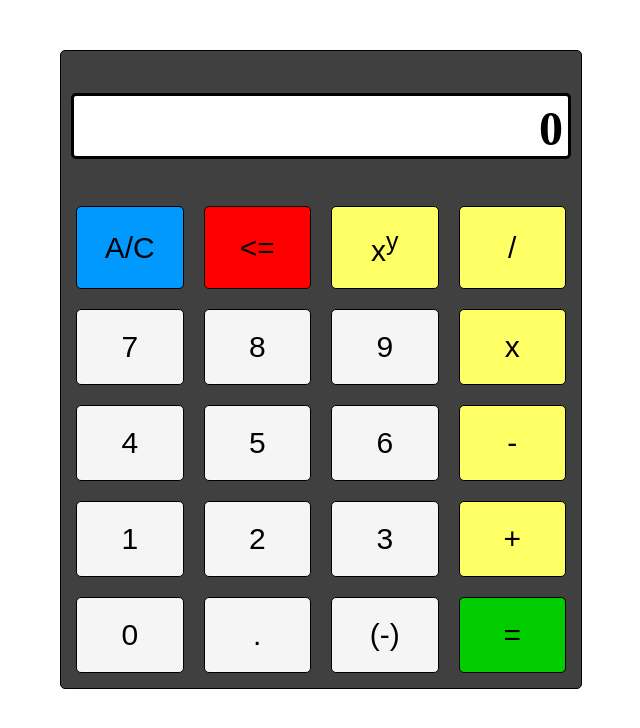
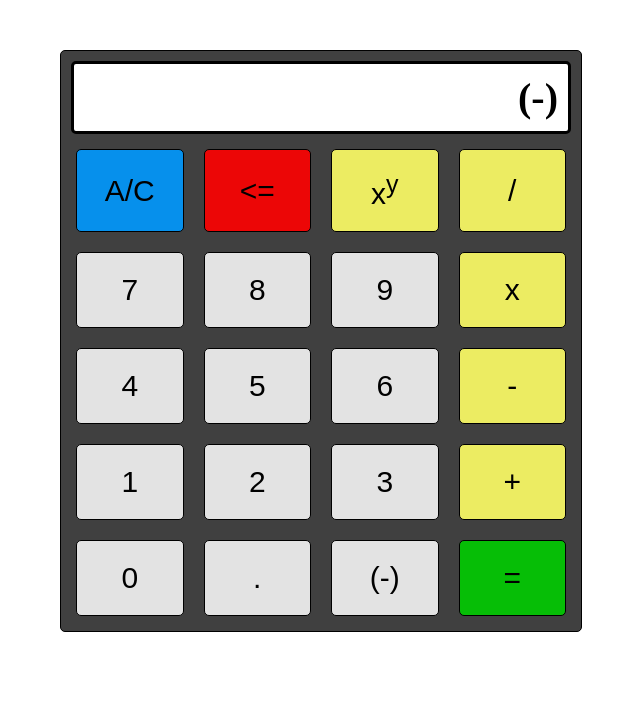
Before and after one commit to amcmillion3/Calculator, a plain HTML site: page index.html in a window 1280 px wide. Both pictures are taken after a click on the button "(-)". Shown: the whole page, without its empty margins (319-959 px from the left). Drawn offline with Linux system fonts and the light colour scheme.

Commit message:
Update with specific data

```diff
--- a/app.js
+++ b/app.js
@@ -1,50 +1,52 @@
-const display = document.querySelector(".display");
-const clearBtn = document.getElementById("clear");
-const deleteBtn = document.getElementById("delete");
-const powerBtn = document.getElementById("power");
-const divideBtn = document.getElementById("divide");
-const multiplyBtn = document.getElementById("multiply");
-const subtractBtn = document.getElementById("subtract");
-const addBtn = document.getElementById("add");
-const equalsBtn = document.getElementById("equals");
-const negativeBtn = document.getElementById("negative");
-const decimalBtn = document.getElementById("decimal");
-const zeroBtn = document.getElementById("zero");
-const oneBtn = document.getElementById("one");
-const twoBtn = document.getElementById("two");
-const threeBtn = document.getElementById("three");
-const fourBtn = document.getElementById("four");
-const fiveBtn = document.getElementById("five");
-const sixBtn = document.getElementById("six");
-const sevenBtn = document.getElementById("seven");
-const eightBtn = document.getElementById("eight");
-const nineBtn = document.getElementById("nine");
+class Calculator {
+    // Allows us to set text elements in calculator class
+    constructor(previousOperandTextElement, currentOperandTextElement) {
+        this.previousOperandTextElement = previousOperandTextElement;
+        this.currentOperandTextElement = currentOperandTextElement;
+        this.clear();
+    };
 
-// Add
-function add(a,b) {
-    return a + b;
+    // Sets all values to default
+    clear() {
+        this.currentOperand = "";
+        this.previousOperand = "";
+        this.operation = undefined;
+    };
+
+    delete() {
+
+    };
+
+    appendNumber(number) {
+        this.currentOperand = number;
+    };
+
+    selectOperation(operation) {
+
+    };
+
+    operate() {
+
+    };
+
+    updateDisplay() {
+        this.currentOperandTextElement.innerText = this.currentOperand;
+    };
 };
 
-// Subtract
-function subtract(a,b) {
-    return a - b;
-};
+const numberButtons = document.querySelectorAll("[data-number]");
+const operationButtons = document.querySelectorAll("[data-operation]");
+const equalsButton = document.querySelector("[data-equals]");
+const clearButton = document.querySelector("[data-clear]");
+const deleteButton = document.querySelector("[data-delete]");
+const previousOperandTextElement = document.querySelector("[data-previous-operand]");
+const currentOperandTextElement = document.querySelector("[data-current-operand]");
 
-// Multiply
-function multiply(a,b) {
-    return a * b;
-};
+const calculator = new Calculator(previousOperandTextElement, currentOperandTextElement);
 
-// Divide
-function divide(a,b) {
-    if (b == 0 ) {
-        return "No no no! Bad user!"
-    } else {
-        return a/b;
-    }
-};
-
-// Power
-function power(a,b) {
-    return a ** b;
-};
+numberButtons.forEach(button => {
+    button.addEventListener("click", () => {
+        calculator.appendNumber(button.innerText);
+        calculator.updateDisplay();
+    })
+})
--- a/index.html
+++ b/index.html
@@ -8,28 +8,31 @@
     <title>Calculator</title>
 </head>
 <body>
-    <main class="container">
-        <h1 class="display">0</h1>
-        <button type="button" class="calc-btn" id="clear">A/C</button>
-        <button type="button" class="calc-btn" id="delete"><=</button>
-        <button type="button" class="calc-btn" id="power">x<sup>y</sup></button>
-        <button type="button" class="calc-btn" id="divide">/</button>
-        <button type="button" class="calc-btn" id="multiply">x</button>
-        <button type="button" class="calc-btn" id="subtract">-</button>
-        <button type="button" class="calc-btn" id="add">+</button>
-        <button type="button" class="calc-btn" id="equals">=</button>
-        <button type="button" class="calc-btn" id="negative">(-)</button>
-        <button type="button" class="calc-btn" id="decimal">.</button>
-        <button type="button" class="calc-btn" id="zero">0</button>
-        <button type="button" class="calc-btn" id="one">1</button>
-        <button type="button" class="calc-btn" id="two">2</button>
-        <button type="button" class="calc-btn" id="three">3</button>
-        <button type="button" class="calc-btn" id="four">4</button>
-        <button type="button" class="calc-btn" id="five">5</button>
-        <button type="button" class="calc-btn" id="six">6</button>
-        <button type="button" class="calc-btn" id="seven">7</button>
-        <button type="button" class="calc-btn" id="eight">8</button>
-        <button type="button" class="calc-btn" id="nine">9</button>
+    <main class="calculator">
+        <div class="display">
+            <div class="previous-operand" data-previous-operand></div>
+            <div class="current-operand" data-current-operand>0</div>
+        </div>
+        <button class="calc-btn" id="clear" data-clear>A/C</button>
+        <button class="calc-btn" id="delete" data-delete><=</button>
+        <button class="calc-btn operator" id="power" data-operation>x<sup>y</sup></button>
+        <button class="calc-btn operator" id="divide" data-operation>/</button>
+        <button class="calc-btn operator" id="multiply" data-operation>x</button>
+        <button class="calc-btn operator" id="subtract" data-operation>-</button>
+        <button class="calc-btn operator" id="add" data-operation>+</button>
+        <button class="calc-btn" id="equals" data-equals>=</button>
+        <button class="calc-btn number" id="negative" data-number>(-)</button>
+        <button class="calc-btn number" id="decimal" data-number>.</button>
+        <button class="calc-btn number" id="zero" data-number>0</button>
+        <button class="calc-btn number" id="one" data-number>1</button>
+        <button class="calc-btn number" id="two" data-number>2</button>
+        <button class="calc-btn number" id="three" data-number>3</button>
+        <button class="calc-btn number" id="four" data-number>4</button>
+        <button class="calc-btn number" id="five" data-number>5</button>
+        <button class="calc-btn number" id="six" data-number>6</button>
+        <button class="calc-btn number" id="seven" data-number>7</button>
+        <button class="calc-btn number" id="eight" data-number>8</button>
+        <button class="calc-btn number" id="nine" data-number>9</button>
     </main>
     <script src="app.js"></script>
 </body>
--- a/styles.css
+++ b/styles.css
@@ -24,15 +24,27 @@
      grid-area: display;
      border: 3px solid black;
      border-radius: 5px;
-     height: 50px;
-     text-align: right;
+     height: auto;
      background: white;
-     padding: 5px;
-     font-size: 48px;
+     display: flex;
+     flex-direction: column;
+     align-items: flex-end;
+     justify-content: space-around;
+     word-wrap: break-word;
+     word-break: break-all;
+     padding: 10px;
+ }
+
+ .previous-operand {
+     font-size: 1.5rem;
+ }
+
+ .current-operand {
+     font-size: 2.5rem;
+     font-weight: bold;
  }
 
  .calc-btn {
-     background: white;
      padding: 20px;
      margin: 5px;
      border: 1px solid black;
@@ -40,102 +52,117 @@
      font-size: 30px;
  }
 
+ .calculator > button {
+     cursor: pointer;
+ }
+
+ .number {
+     background: rgba(245,245,245, 0.9);
+ }
+
+ .number:hover {
+     background: rgba(245,245,245, 1);
+ }
+
+ .operator {
+     background: rgba(255, 255, 102, 0.9);
+ }
+
+ .operator:hover {
+    background: rgba(255, 255, 102, 1);
+ }
+
  #clear {
      grid-area: clear;
-     background: #0099ff;
+     background: rgba(0, 153, 255, 0.9);
+ }
+
+ #clear:hover {
+    background: rgba(0, 153, 255, 1);
  }
 
  #delete {
     grid-area: delete;
-    background: #FF0000;
+    background: rgba(255, 0, 0, 0.9);
+}
+
+#delete:hover {
+    background: rgba(255, 0, 0, 1);
 }
 
 #power {
     grid-area: power;
-    background: #FFFF66;
 }
 
 #divide {
     grid-area: divide;
-    background: #FFFF66;
 }
 
 #multiply {
     grid-area: multiply;
-    background: #FFFF66;
 }
 
 #subtract {
     grid-area: subtract;
-    background: #FFFF66;
 }
 
 #add {
     grid-area: add;
-    background: #FFFF66;
 }
 
 #equals {
     grid-area: equals;
-    background: #00CC00;
+    background: rgba(0, 204, 0, 0.9);
+}
+
+#equals:hover {
+    background: rgba(0, 204, 0, 1);
 }
 
 #negative {
     grid-area: negative;
-    background: #F5F5F5;
 }
 
 #decimal {
     grid-area: decimal;
-    background: #F5F5F5;
 }
 
 #zero {
     grid-area: zero;
-    background: #F5F5F5;
 }
 
 #one {
     grid-area: one;
-    background: #F5F5F5;
 }
 
 #two {
     grid-area: two;
-    background: #F5F5F5;
 }
 
 #three {
     grid-area: three;
-    background: #F5F5F5;
 }
 
 #four {
     grid-area: four;
-    background: #F5F5F5;
 }
 
 #five {
     grid-area: five;
-    background: #F5F5F5;
 }
 
 #six {
     grid-area: six;
-    background: #F5F5F5;
 }
 
 #seven {
     grid-area: seven;
-    background: #F5F5F5;
 }
 
 #eight {
     grid-area: eight;
-    background: #F5F5F5;
 }
 
 #nine {
     grid-area: nine;
-    background: #F5F5F5;
 }
```
